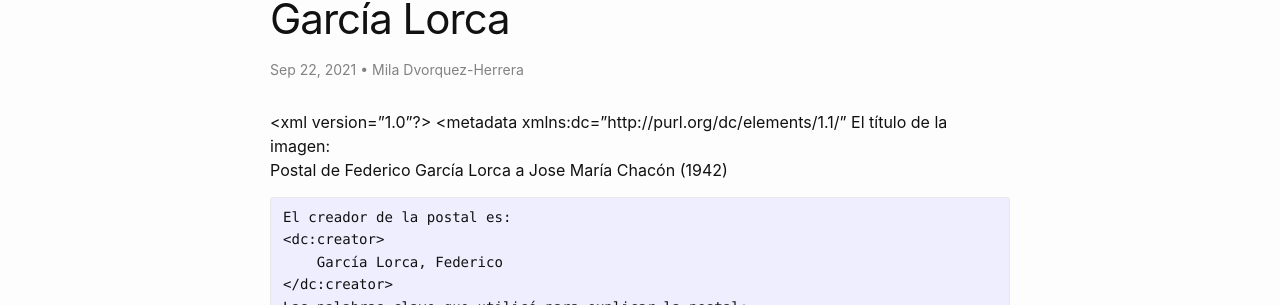
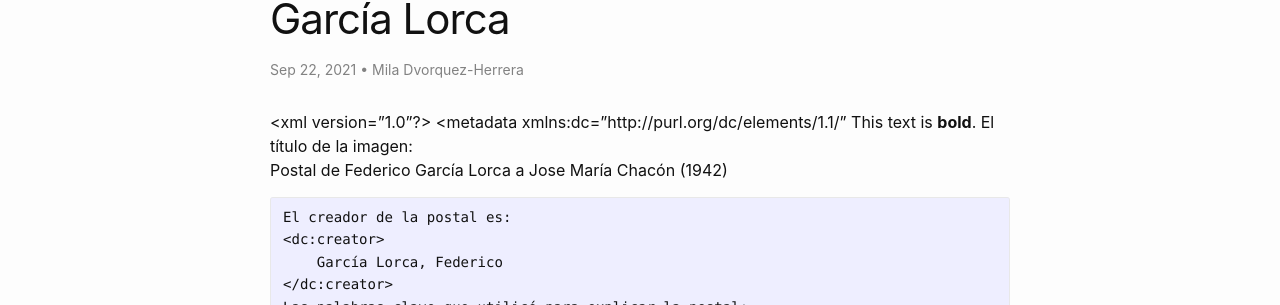
Before and after one commit to miladvh/miladvh.github.io, a Jekyll site: the page built from _posts/2021-09-22-metadatos.md, in a window 1280 px wide. Shown: the part 145-450 px from the top of the page. Built offline with Jekyll 4.4.1, drawn with Linux system fonts in a browser that asks for light colours.

Commit message:
Update 2021-09-22-metadatos.md

```diff
--- a/_posts/2021-09-22-metadatos.md
+++ b/_posts/2021-09-22-metadatos.md
@@ -8,7 +8,7 @@ author: Mila Dvorquez-Herrera
 <xml version="1.0"?>
 <metadata
     xmlns:dc="http://purl.org/dc/elements/1.1/"
-    El título de la imagen:
+  This text is **bold**.  El título de la imagen:
     <dc:title>
         Postal de Federico García Lorca a Jose María Chacón (1942)
     </dc:title>
```
